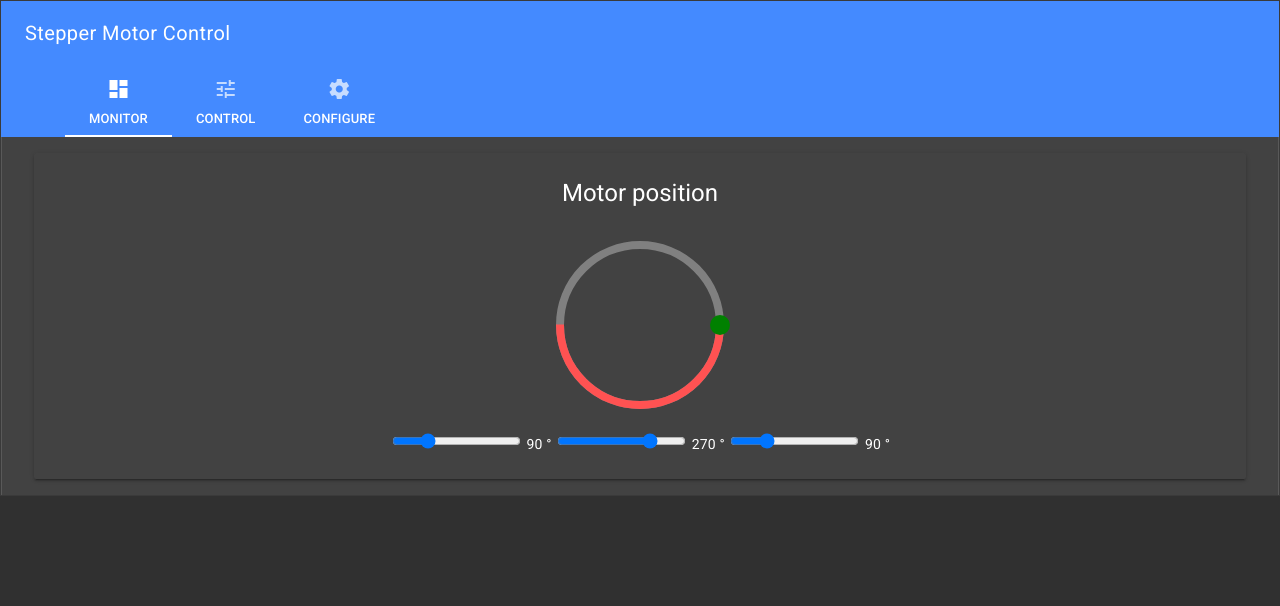
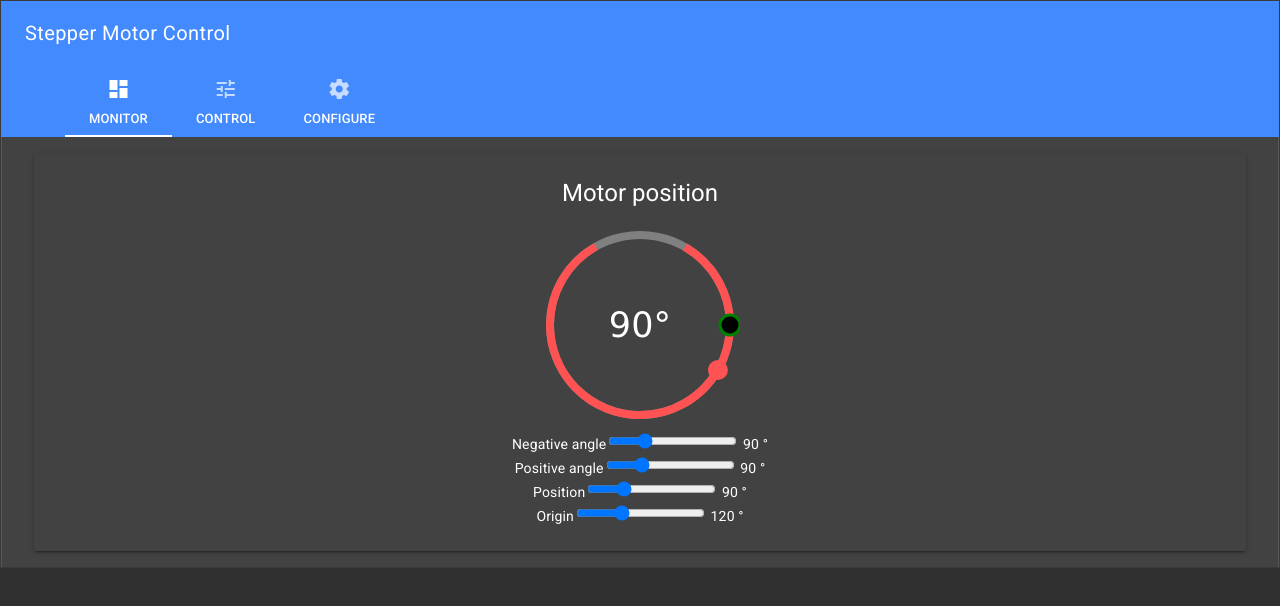
Before and after one commit to lgm42/stepper_motor_web, a Vue app: page /#/ in a window 1280 px wide. Shown: the top 606 px of the page. Built offline with nearby package versions, Linux system fonts and the light colour scheme.

Commit message:
stepper motor component almost finished (remains bug)

```diff
--- a/src/App.vue
+++ b/src/App.vue
@@ -12,9 +12,9 @@
 
         <div class="md-toolbar-row">
           <md-tabs class="md-primary" md-alignment="centered">
-            <md-tab id="tab-home" md-icon="dashboard" md-label="Monitor" to="/" exact></md-tab>
-            <md-tab id="tab-pages" md-icon="tune" md-label="Control" to="/Control"></md-tab>
-            <md-tab id="tab-posts" md-icon="settings" md-label="Configure" to="/Configure"></md-tab>
+            <md-tab md-icon="dashboard" md-label="Monitor" to="/" exact></md-tab>
+            <md-tab md-icon="tune" md-label="Control" to="/Control"></md-tab>
+            <md-tab md-icon="settings" md-label="Configure" to="/Configure"></md-tab>
           </md-tabs>
         </div>
       </md-app-toolbar>
--- a/src/components/Configure.vue
+++ b/src/components/Configure.vue
@@ -1,85 +1,22 @@
 <template>
-  <div class="hello">
-    <h1>{{ msg }}</h1>
-    <h2>Configure</h2>
-    <ul>
-      <li>
-        <a
-          href="https://vuejs.org"
-          target="_blank"
-        >
-          Core Docs
-        </a>
-      </li>
-      <li>
-        <a
-          href="https://forum.vuejs.org"
-          target="_blank"
-        >
-          Forum
-        </a>
-      </li>
-      <li>
-        <a
-          href="https://chat.vuejs.org"
-          target="_blank"
-        >
-          Community Chat
-        </a>
-      </li>
-      <li>
-        <a
-          href="https://twitter.com/vuejs"
-          target="_blank"
-        >
-          Twitter
-        </a>
-      </li>
-      <br>
-      <li>
-        <a
-          href="http://vuejs-templates.github.io/webpack/"
-          target="_blank"
-        >
-          Docs for This Template
-        </a>
-      </li>
-    </ul>
-    <h2>Ecosystem</h2>
-    <ul>
-      <li>
-        <a
-          href="http://router.vuejs.org/"
-          target="_blank"
-        >
-          vue-router
-        </a>
-      </li>
-      <li>
-        <a
-          href="http://vuex.vuejs.org/"
-          target="_blank"
-        >
-          vuex
-        </a>
-      </li>
-      <li>
-        <a
-          href="http://vue-loader.vuejs.org/"
-          target="_blank"
-        >
-          vue-loader
-        </a>
-      </li>
-      <li>
-        <a
-          href="https://github.com/vuejs/awesome-vue"
-          target="_blank"
-        >
-          awesome-vue
-        </a>
-      </li>
-    </ul>
+  <div>
+    <md-field>
+      <label>Starting Angle</label>
+      <md-input v-model="startAngle" type="number"></md-input>
+    </md-field>
+    <md-field>
+      <label>Ending Angle</label>
+      <md-input v-model="stopAngle" type="number"></md-input>
+    </md-field>
+    <md-field>
+      <label>Home Position Angle</label>
+      <md-input v-model="startAngle" type="number"></md-input>
+    </md-field>
+    <md-field>
+      <label>Reduction rate</label>
+      <md-input v-model="startAngle" type="number"></md-input>
+    </md-field>
+
   </div>
 </template>
 
@@ -88,26 +25,13 @@ export default {
   name: 'Configure',
   data () {
     return {
-      msg: 'Welcome to Your Vue.js App'
+      startAngle: null,
+      stopAngle: null
     }
   }
 }
 </script>
 
-<!-- Add "scoped" attribute to limit CSS to this component only -->
 <style scoped>
-h1, h2 {
-  font-weight: normal;
-}
-ul {
-  list-style-type: none;
-  padding: 0;
-}
-li {
-  display: inline-block;
-  margin: 0 10px;
-}
-a {
-  color: #42b983;
-}
+
 </style>
--- a/src/components/Monitor.vue
+++ b/src/components/Monitor.vue
@@ -7,12 +7,13 @@
 
       <md-card-content>
         <div>
-          <StepperMotor :radius="80" :startAngle="startAngle" :stopAngle="stopAngle" :position="position"></StepperMotor>
+          <StepperMotor :radius="90" :positiveAngle="positiveAngle" :negativeAngle="negativeAngle" :position="position" :origin="origin"></StepperMotor>
         </div>
         <div>
-          <input type="range" v-model.number="startAngle" min="0" max="360"> {{ startAngle }} °
-          <input type="range" v-model.number="stopAngle"  min="0" max="360"> {{ stopAngle }} °
-          <input type="range" v-model.number="position" min="0" max="360"> {{ position }} °
+          Negative angle<input type="range" v-model.number="negativeAngle" min="0" max="360"> {{ negativeAngle }} °<br/>
+          Positive angle<input type="range" v-model.number="positiveAngle"  min="0" max="360"> {{ positiveAngle }} °<br/>
+          Position<input type="range" v-model.number="position" min="0" max="360"> {{ position }} °<br/>
+          Origin<input type="range" v-model.number="origin" min="0" max="360"> {{ origin }} °<br/>
         </div>
       </md-card-content>
 
@@ -27,9 +28,10 @@ import StepperMotor from '@/components/StepperMotor'
 export default {
   name: 'Monitor',
   data: () => ({
-    startAngle: 90,
-    stopAngle: 270,
-    position: 90
+    positiveAngle: 90,
+    negativeAngle: 90,
+    position: 90,
+    origin: 120
   }),
   components: {
     StepperMotor
--- a/src/components/StepperMotor.vue
+++ b/src/components/StepperMotor.vue
@@ -1,43 +1,96 @@
 <template>
-  <svg preserveAspectRatio="xMidYMid meet" focusable="false" class="stepperMotorPosition" >
-    <circle class="background" cx="50%" cy="50%" :r=radius></circle>
-    <circle  class="amplitude" cx="50%" cy="50%" :r=radius
-           :style="{ strokeDasharray:'0, ' + _startDashValue + ', ' + _stopDashValue + ', ' + _remainingDashValue }"></circle>
-    <circle class="cursor" :cx="_positionOnCircleX" :cy="_positionOnCircleY" r=10></circle>
-  </svg>
+  <div>
+    <svg preserveAspectRatio="xMidYMid meet" focusable="false" class="stepper-motor-position" >
+      <circle class="origin" :cx="_originOnCircleX" :cy="_originOnCircleY" r=10></circle>
+      <text class="positionValue" x="50%" y="50%" font-family="Verdana" font-size="35" text-anchor="middle" alignment-baseline="central">{{ position }}°</text>
+      <circle class="background" cx="50%" cy="50%" :r=radius transform="rotate(-90, 100,100)"></circle>
+      <circle  class="negative-amplitude" cx="50%" cy="50%" :r=radius transform="rotate(-90, 100,100)"
+            :style="{ strokeDasharray: _negativeDashArray }"></circle>
+      <circle  class="negative-amplitude" cx="50%" cy="50%" :r=radius transform="rotate(-90, 100,100)"
+            :style="{ strokeDasharray:'0, ' + _positiveStartDashValue + ', ' + _positiveStopDashValue + ', ' + _positiveRemainingDashValue }"></circle>
+      <circle class="cursor" :cx="_positionOnCircleX" :cy="_positionOnCircleY" r=10></circle>
+    </svg>
+  </div>
 </template>
 
 <script>
 export default {
   name: 'StepperMotor',
-  props: ['radius', 'startAngle', 'stopAngle', 'position'],
+  props: ['radius', 'positiveAngle', 'negativeAngle', 'position', 'origin'],
   data: () => ({
   }),
   computed: {
-    // un accesseur (getter) calculé
+
     circlePerimeter: function () {
-      // `this` pointe sur l'instance vm
       return (this.radius * 2 * Math.PI)
     },
 
-    _startDashValue: function () {
-      return this.circlePerimeter * this.startAngle / 360
+    _negativeDashArray: function () {
+      let array = []
+      // we begin with a hole, so the first line end at 0px
+      array.push(0)
+      // we begin the line
+      array.push(Math.max(0, this.circlePerimeter * (this.origin - this.negativeAngle) / 360))
+      // we end the line at the origin
+      array.push(this.circlePerimeter * this.origin / 360)
+      // we begin a hole until the overlap of the negative value on the positive angle
+      array.push(this.circlePerimeter - (this.circlePerimeter * this.negativeAngle / 360))
+      // we complete to end the circle with end of the overlap
+      array.push(Math.max(0, this.circlePerimeter * (this.negativeAngle - this.origin) / 360))
+      return array.join(',')
     },
 
-    _stopDashValue: function () {
-      return this.circlePerimeter * (this.stopAngle - this.startAngle) / 360
+    _positiveDashArray: function () {
+      let array = []
+      // we begin with a hole, so the first line end at 0px or with the overlap
+      array.push(Math.max(0, this.circlePerimeter * (360 - this.origin) / 360))
+
+      // we begin the line at the origin
+      array.push(this.circlePerimeter * this.origin / 360)
+      // we end the line at th en of the positive angle or at the end of the circle
+      array.push(Math.min(this.circlePerimeter, this.circlePerimeter * this.positiveAngle / 360))
+      // we add the remaining
+      array.push(Math.max(0, this.circlePerimeter - (this.circlePerimeter * (this.origin + this.positiveAngle) / 360)))
+
+      // we complete to end the circle with end of the overlap
+      array.push(Math.max(0, this.circlePerimeter * (this.negativeAngle - this.origin) / 360))
+      return array.join(',')
     },
 
-    _remainingDashValue: function () {
-      return this.circlePerimeter - this._startDashValue - this._stopDashValue
+    _negativeStopDashValue: function () {
+      return this.circlePerimeter * this.origin / 360
+    },
+
+    _negativeRemainingDashValue: function () {
+      return this.circlePerimeter - this._negativeStartDashValue - this._negativeStopDashValue
+    },
+
+    _positiveStartDashValue: function () {
+      return this.circlePerimeter * this.origin / 360
+    },
+
+    _positiveStopDashValue: function () {
+      return this.circlePerimeter * (this.origin + this.positiveAngle) / 360
+    },
+
+    _positiveRemainingDashValue: function () {
+      return this.circlePerimeter - this._positiveStartDashValue - this._positiveStopDashValue
     },
 
     _positionOnCircleX: function () {
-      return Math.cos(this.position * Math.PI / 180) * this.radius
+      return Math.cos((this.position - 90) * Math.PI / 180) * this.radius
     },
 
     _positionOnCircleY: function () {
-      return Math.sin(this.position * Math.PI / 180) * this.radius
+      return Math.sin((this.position - 90) * Math.PI / 180) * this.radius
+    },
+
+    _originOnCircleX: function () {
+      return Math.cos((this.origin - 90) * Math.PI / 180) * this.radius
+    },
+
+    _originOnCircleY: function () {
+      return Math.sin((this.origin - 90) * Math.PI / 180) * this.radius
     }
   }
 }
@@ -45,14 +98,19 @@ export default {
 
 <style>
 
-.stepperMotorPosition {
-  transform-origin: center;
+.stepper-motor-position {
   width: 200px; height: 200px;
-  transform: rotate(-90deg);
 }
-.amplitude {
+
+.negative-amplitude {
   stroke-width: 8px;
   stroke: #ff5252;
+  fill: none;
+}
+
+.positive-amplitude {
+  stroke-width: 8px;
+  stroke: green;
   fill: none;
 }
 
@@ -63,9 +121,20 @@ export default {
 }
 
 .cursor {
-  stroke-width: 0px;
-  stroke: black;
-  fill: green;
+  stroke-width: 3px;
+  stroke: green;
+  fill: black;
   transform: translate(50%, 50%);
 }
+
+.origin {
+  stroke-width: 0px;
+  fill: #ff5252;
+  stroke: #ff5252;
+  transform: translate(50%, 50%);
+}
+
+.positionValue {
+  fill : white;
+}
 </style>
```
